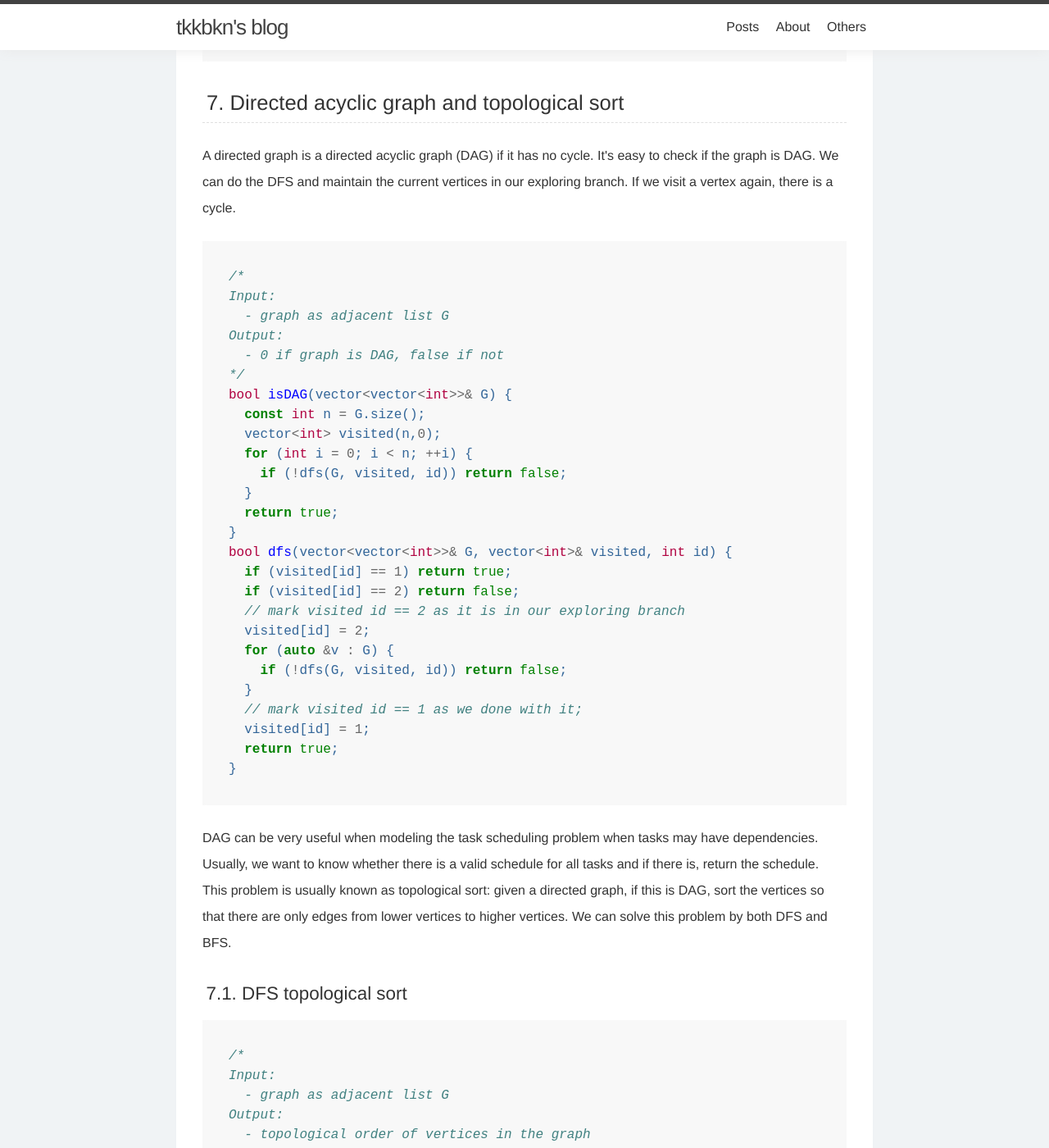
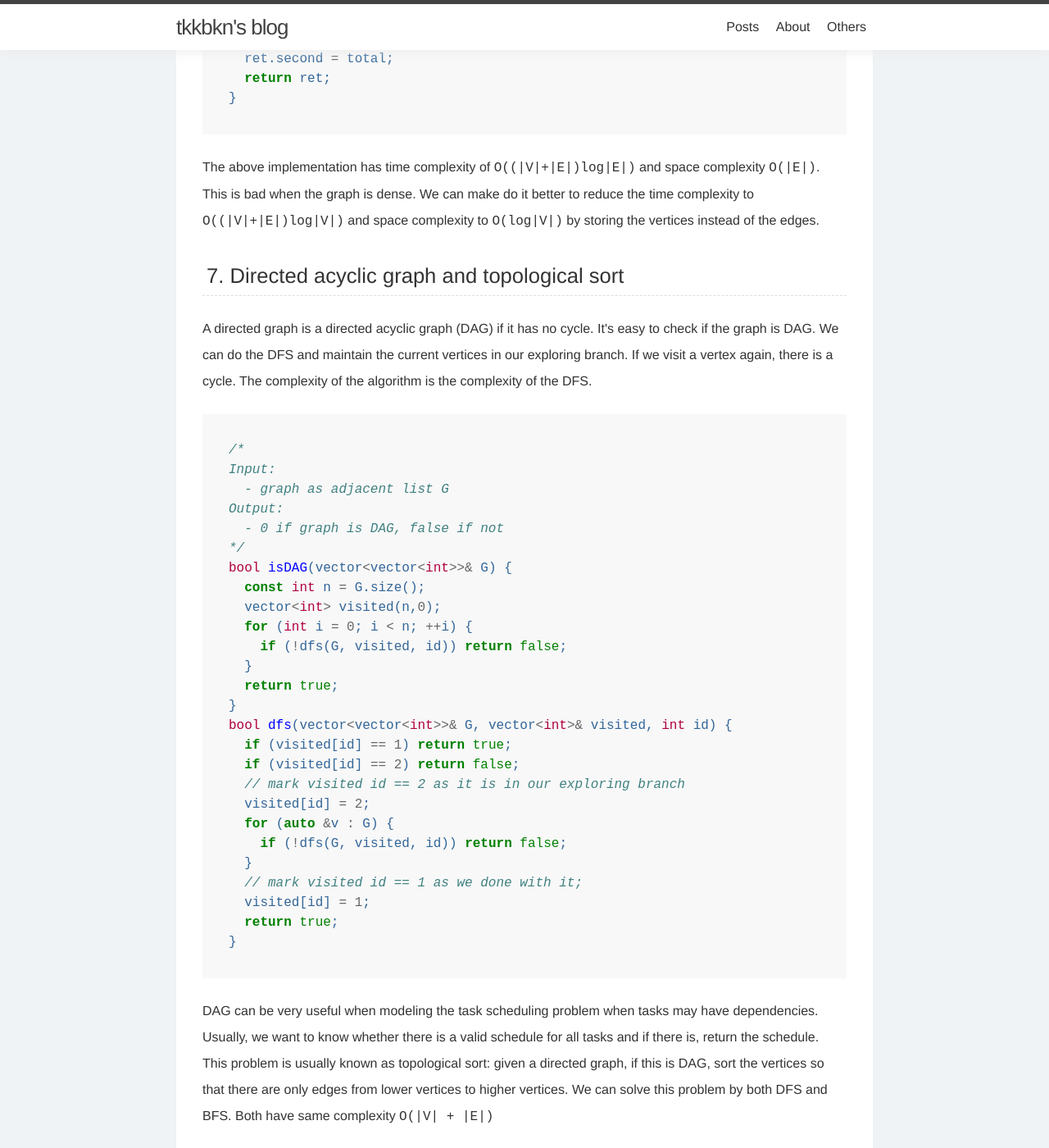
Before and after one commit to canhld94/canhld94.github.io, a Jekyll site: the page built from _posts/2020-06-15-graph.md, in a window 1280 px wide and 1400 px high, scrolled down 8652 px. Shown: the whole window at 82% size. Built offline with Jekyll 4.4.1, drawn with Linux system fonts in a browser that asks for light colours; comment, search, counter and statistics services are not loaded; some of the changed text lies outside the part shown.

Commit message:
fix graph article

````diff
--- a/_posts/2020-06-15-graph.md
+++ b/_posts/2020-06-15-graph.md
@@ -94,7 +94,7 @@
 }
 ```
 
-In DFS, we tend to move far as much as possible from the source vertex and only go back when we cannot go further, therefore, DFS is good when we need to find a specific vertex in a big graph. Though, both DFS and BFS can be used to discover all vertices of a graph with the same time complexity `O(|V|+|E|)` and space complexity `O(|V)`
+In DFS, we tend to move far as much as possible from the source vertex and only go back when we cannot go further, therefore, DFS is good when we need to find a specific vertex in a big graph. Though, both DFS and BFS can be used to discover all vertices of a graph with the same time complexity `O(|V|+|E|)` and space complexity `O(|V|)`
 
 # DFS for path-finding
 
@@ -160,7 +160,7 @@
 }
 ```
 
-The complexity of the Dijkstra algorithm is `O((|V|+|E|)logV)`: similar to BFS, but now `push` to queue and `pop` from queue have `O(logV)` complexity. The Dijkstra will not work if there are negative edges. You can imagine that if the Dijkstra algorithm meets a negative edge, it will make the distance to two vertices of this edge become minus infinity by moving back and forth on the negative edges in an infinity loop.
+The complexity of the Dijkstra algorithm is `O((|V|+|E|)log|V|)`: similar to BFS, but now `push` to queue and `pop` from queue have `O(log|V|)` complexity. The Dijkstra will not work if there are negative edges. You can imagine that if the Dijkstra algorithm meets a negative edge, it will make the distance to two vertices of this edge become minus infinity by moving back and forth on the negative edges in an infinity loop.
 
 # Bellman-Ford algorithm
 
@@ -211,6 +211,8 @@
   return {distance, pred};
 }
 ```
+
+The algorithm have complexity `O(|V|*|E|)`, thus it\'s slower than Dijkstra algorithm. Therefore, Bellman algorithm is usually used when the graph is spare.
 
 # Minimum spanning tree (MST)
 
@@ -264,9 +266,11 @@
 }
 ```
 
+The above implementation has time complexity of `O((|V|+|E|)log|E|)` and space complexity `O(|E|)`. This is bad when the graph is dense. We can make do it better to reduce the time complexity to `O((|V|+|E|)log|V|)` and space complexity to `O(log|V|)` by storing the vertices instead of the edges.
+
 # Directed acyclic graph and topological sort
 
-A directed graph is a directed acyclic graph (DAG) if it has no cycle. It\'s easy to check if the graph is DAG. We can do the DFS and maintain the current vertices in our exploring branch. If we visit a vertex again, there is a cycle.
+A directed graph is a directed acyclic graph (DAG) if it has no cycle. It\'s easy to check if the graph is DAG. We can do the DFS and maintain the current vertices in our exploring branch. If we visit a vertex again, there is a cycle. The complexity of the algorithm is the complexity of the DFS.
 
 ```cpp
 /*
@@ -297,9 +301,11 @@
 }
 ```
 
-DAG can be very useful when modeling the task scheduling problem when tasks may have dependencies. Usually, we want to know whether there is a valid schedule for all tasks and if there is, return the schedule. This problem is usually known as topological sort: given a directed graph, if this is DAG, sort the vertices so that there are only edges from lower vertices to higher vertices. We can solve this problem by both DFS and BFS.
+DAG can be very useful when modeling the task scheduling problem when tasks may have dependencies. Usually, we want to know whether there is a valid schedule for all tasks and if there is, return the schedule. This problem is usually known as topological sort: given a directed graph, if this is DAG, sort the vertices so that there are only edges from lower vertices to higher vertices. We can solve this problem by both DFS and BFS. Both have same complexity `O(|V| + |E|)`
 
 ## DFS topological sort
+
+By nature, the order of *return* time of the DFS will give us the reverse of topological sort order. Because DFS will follow a branch until it cannot do so, when dfs on a vertex returns then either this node have no edge to other vertices, or dfs on its successors must have been done. Therefore, we can implement topological sort with DFS by simply put the vertex to our answer when the DFS on that vertex return.
 
 ```cpp
 /*
@@ -380,17 +386,3 @@
   return ans;
 }
 ```
-
-
-```cpp
-vector<int> dp(n,0);
-for (int i = 0; i < n; ++i) {
-  for (int j = 0; j < i; ++j) {
-    if (arr[i] > arr[j]) {
-      dp[i] = max(dp[i], dp[j] + 1));
-    }
-    ret = max(ret, dp[i]);
-  }
-}
-return ret;
-```
````
